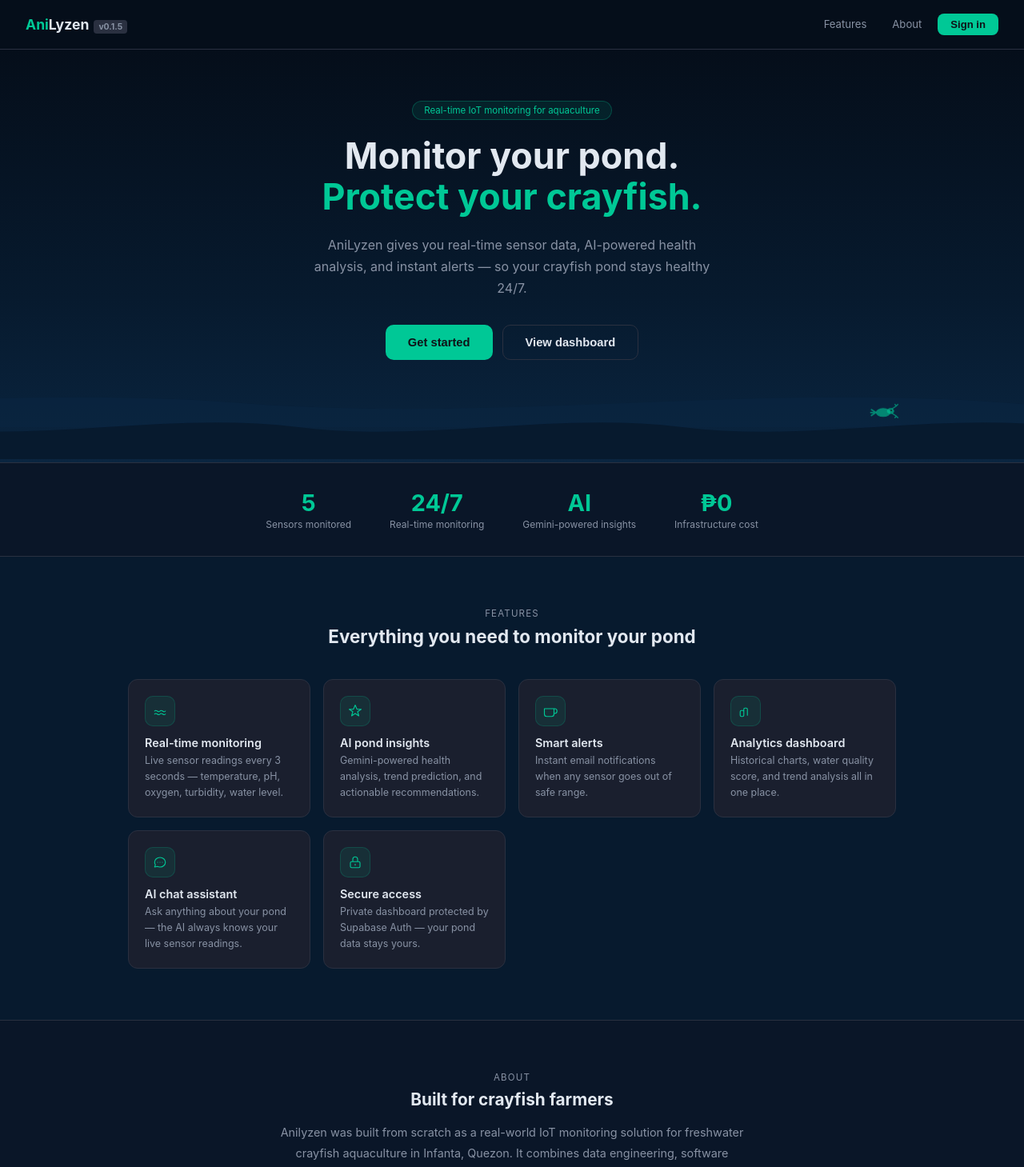
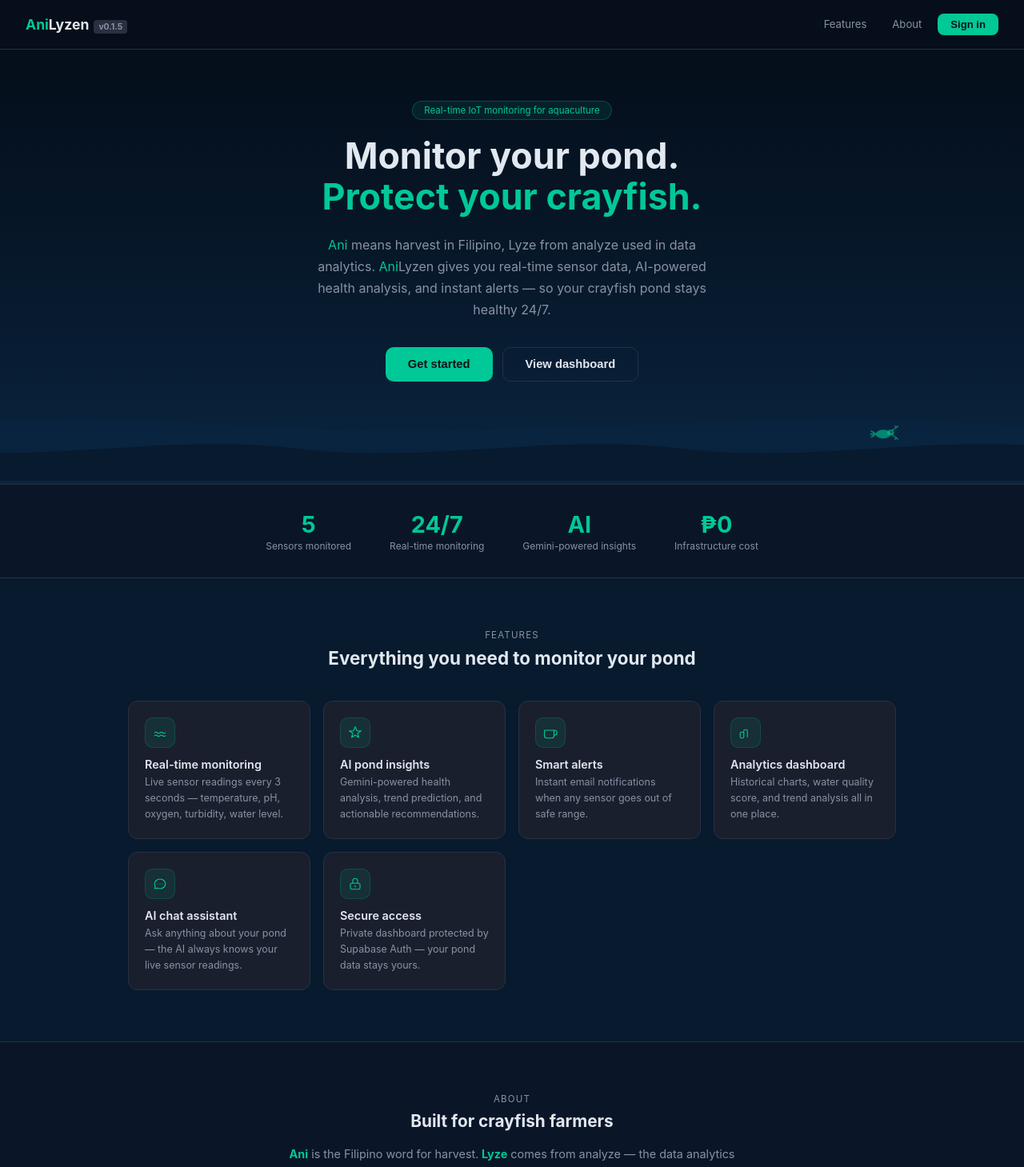
Before and after one commit to markjohnmerana/anilyzen, a React (Vite) app in the folder frontend/: page / in a window 1280 px wide. Shown: the top 1459 px of the page at 80% size. Built offline with nearby package versions, Linux system fonts and the light colour scheme; no server answers.

Commit message:
Added a branding story

```diff
--- a/frontend/src/pages/Landing.jsx
+++ b/frontend/src/pages/Landing.jsx
@@ -133,7 +133,7 @@ function Landing() {
             <span style={s.h1green}>Protect your crayfish.</span>
           </h1>
           <p style={s.heroSub}>
-            AniLyzen gives you real-time sensor data, AI-powered health analysis,
+            <span style={{color:'#00c896'}}>Ani</span> means harvest in Filipino, Lyze from analyze used in data analytics. <span style={{color:'#00c896'}}>Ani</span>Lyzen gives you real-time sensor data, AI-powered health analysis,
             and instant alerts — so your crayfish pond stays healthy 24/7.
           </p>
           <div style={s.btnRow}>
@@ -192,7 +192,8 @@ function Landing() {
             Built for crayfish farmers
           </div>
           <p style={{fontSize:'0.9rem',color:'#8892a4',lineHeight:1.8,marginBottom:'1.5rem'}}>
-            Anilyzen was built from scratch as a real-world IoT monitoring solution for freshwater crayfish aquaculture in Infanta, Quezon. It combines data engineering, software engineering, cloud infrastructure, and AI — all running on a ₱0 budget using free-tier services.
+             <strong style={{color:'#00c896'}}>Ani</strong> is the Filipino word for harvest.
+             <strong style={{color:'#00c896'}}> Lyze</strong> comes from analyze — the data analytics behind every reading. AniLyzen was built from scratch as a real-world IoT monitoring solution for my hobby, a freshwater crayfish aquaculture in Infanta, Quezon Philippines.
           </p>
           <div style={{display:'flex',gap:'0.75rem',justifyContent:'center',flexWrap:'wrap'}}>
             {['FastAPI','Supabase','React','Gemini AI','Railway','Vercel'].map((t,i) => (
```
